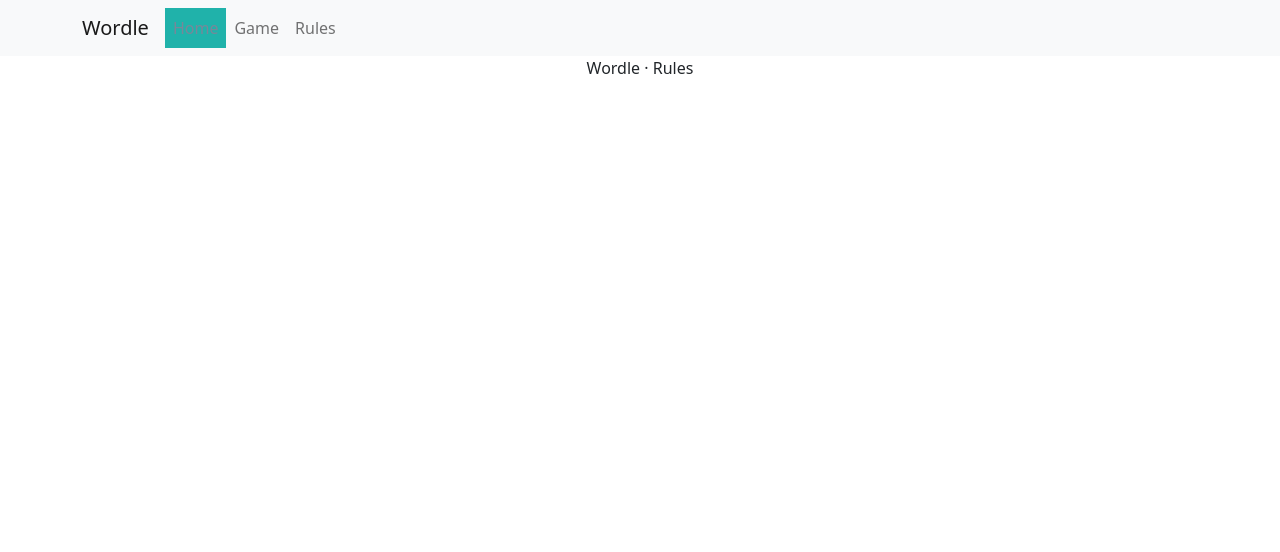
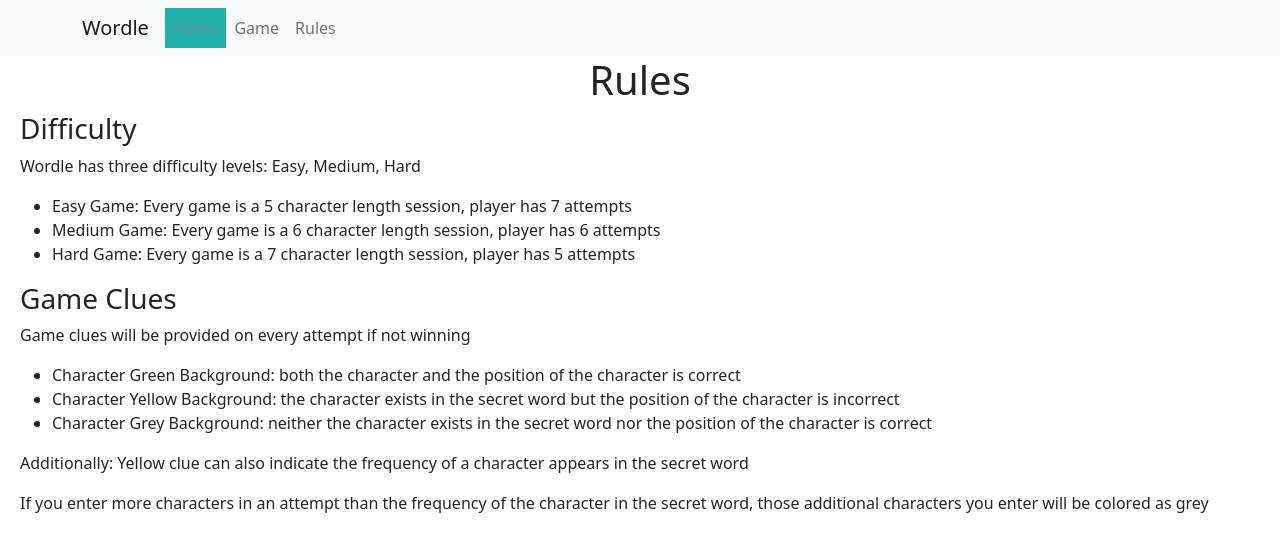
Before and after one commit to ruijiex/ruijie_xiao_lingya_hu_project2, a React (Create React App) app: page /rules in a window 1280 px wide. Shown: the top 552 px of the page. Built offline with nearby package versions, Linux system fonts and the light colour scheme.

Commit message:
Adding Game Rules

```diff
--- a/src/components/Rules.js
+++ b/src/components/Rules.js
@@ -1,11 +1,30 @@
 import React from 'react';
 import NavigationBar from './NavigationBar';
+import '../css/Rules.css';
 
 export default function Rules() {
   return (
     <div>
       <NavigationBar />
-      <p>Wordle · Rules</p>
+      <h1 className='rules-title'>Rules</h1>
+
+      <h3 className='rules-difficulty'>Difficulty</h3>
+      <p className='rules-difficulty'>Wordle has three difficulty levels: Easy, Medium, Hard</p>
+      <ul className='rules-difficulty'>
+        <li>Easy Game: Every game is a 5 character length session, player has 7 attempts</li>
+        <li>Medium Game: Every game is a 6 character length session, player has 6 attempts</li>
+        <li>Hard Game: Every game is a 7 character length session, player has 5 attempts</li>
+      </ul>
+
+      <h3 className='rules-clues'>Game Clues</h3>
+      <p className='rules-clues'>Game clues will be provided on every attempt if not winning</p>
+      <ul className='rules-clues'>
+        <li>Character Green Background: both the character and the position of the character is correct</li>
+        <li>Character Yellow Background: the character exists in the secret word but the position of the character is incorrect</li>
+        <li>Character Grey Background: neither the character exists in the secret word nor the position of the character is correct</li>
+      </ul>
+      <p className='rules-clues'>Additionally: Yellow clue can also indicate the frequency of a character appears in the secret word</p>
+      <p className='rules-clues'>If you enter more characters in an attempt than the frequency of the character in the secret word, those additional characters you enter will be colored as grey</p>
     </div>
   );
 }
--- /dev/null
+++ b/src/css/Rules.css
@@ -0,0 +1,16 @@
+.rules-title {
+  align-items: center;
+  text-align: center;
+}
+
+.rules-difficulty {
+  margin-left: 20px;
+  align-items: left;
+  text-align: left;
+}
+
+.rules-clues {
+  margin-left: 20px;
+  align-items: left;
+  text-align: left;
+}
```
